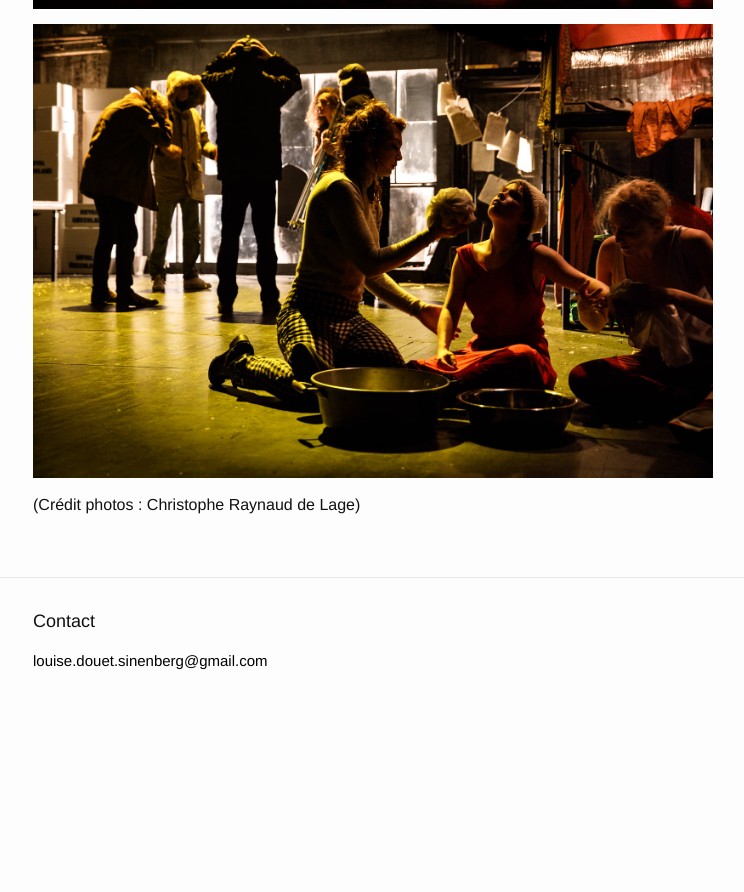
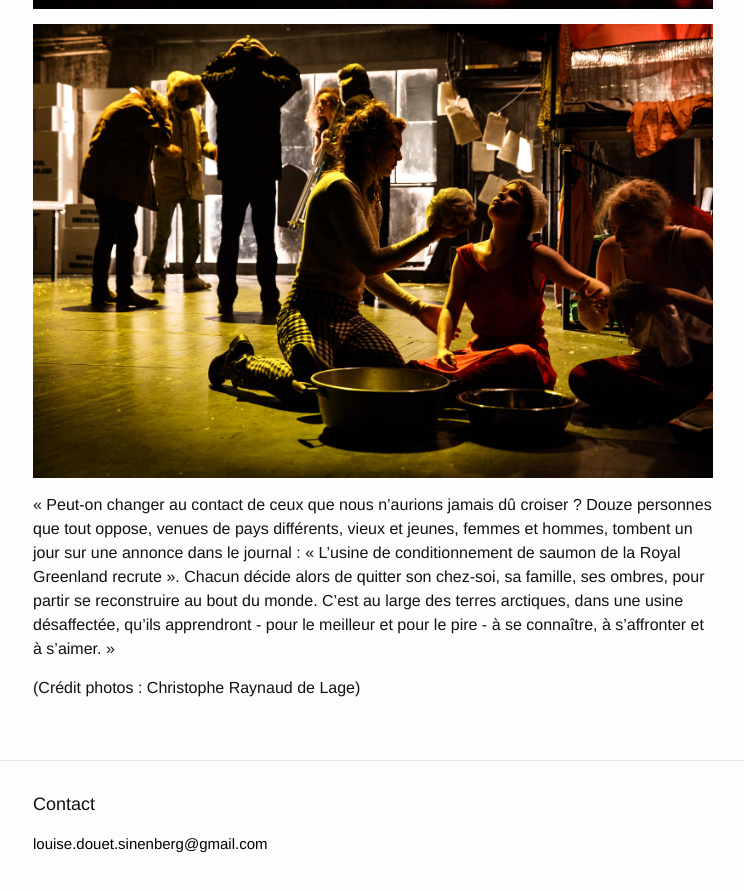
Before and after one commit to louiseds/louiseds.github.io, a Jekyll site: the page built from _posts/2016-11-13-60-nord.md, in a window 1280 px wide and 900 px high, scrolled down 6355 px. Shown: the top 892 px of the window, without its empty margins (267-1011 px from the left). Built offline with Jekyll 4.4.1, drawn with Linux system fonts in a browser that asks for light colours; before the commit the page ends 7072 px from its top, so only the background shows below that.

Commit message:
Updated 2016-11-13-60-nord.md

```diff
--- a/_posts/2016-11-13-60-nord.md
+++ b/_posts/2016-11-13-60-nord.md
@@ -51,4 +51,6 @@ Assistante à la mise en scène : Vanessa Bonnet
 
 ![160928-RdL-0241,medium_large.2x.1475095216.jpg]({{site.baseurl}}/images/160928-RdL-0241,medium_large.2x.1475095216.jpg)
 
+« Peut-on changer au contact de ceux que nous n’aurions jamais dû croiser ? Douze personnes que tout oppose, venues de pays différents, vieux et jeunes, femmes et hommes, tombent un jour sur une annonce dans le journal : « L'usine de conditionnement de saumon de la Royal Greenland recrute ». Chacun décide alors de quitter son chez-soi, sa famille, ses ombres, pour partir se reconstruire au bout du monde. C'est au large des terres arctiques, dans une usine désaffectée, qu’ils apprendront - pour le meilleur et pour le pire - à se connaître, à s’affronter et à s’aimer. »
+
 (Crédit photos : Christophe Raynaud de Lage)
```
